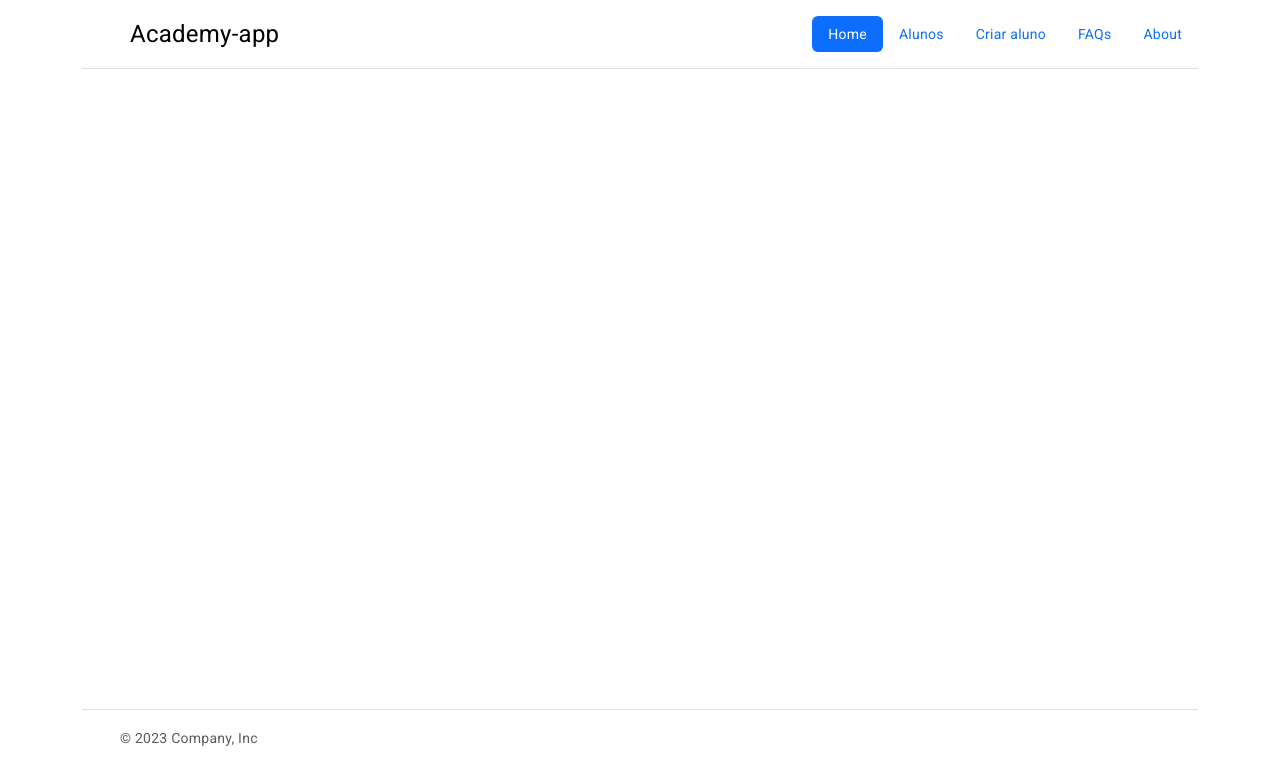
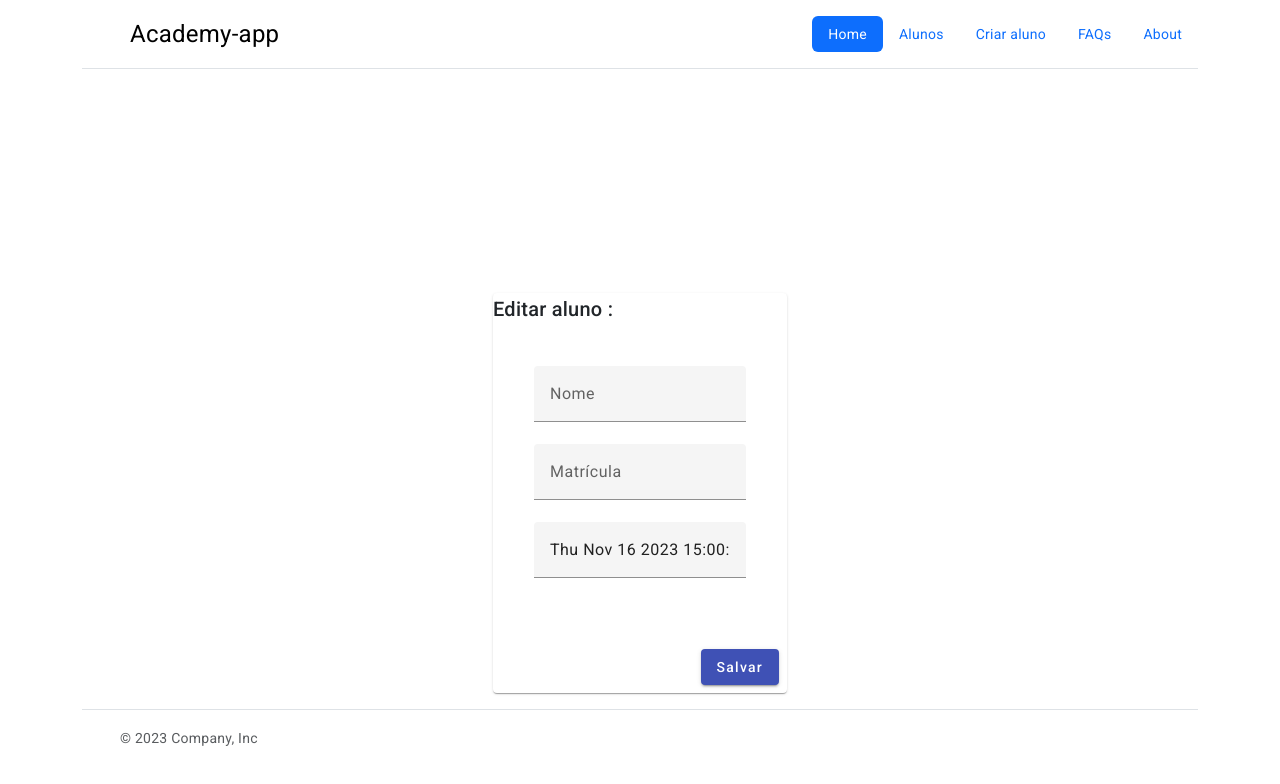
Before and after one commit to Mathruu/Academify-app, an Angular app: page /edit-alunos/1 in a window 1280 px wide. Before the commit this address led to /. Shown: the top 784 px of the page. Built offline with nearby package versions, Linux system fonts and the light colour scheme; no server answers.

Commit message:
feat: serviço de editar aluno, novo model

```diff
--- a/src/app/app-routing.module.ts
+++ b/src/app/app-routing.module.ts
@@ -1,6 +1,7 @@
 import { NgModule } from '@angular/core';
 import { RouterModule, Routes } from '@angular/router';
 import { CreateAlunosComponent } from './create-alunos/create-alunos.component';
+import { EditAlunosComponent } from './edit-alunos/edit-alunos.component';
 import { ListAlunosComponent } from './list-alunos/list-alunos.component';
 import { MainComponent } from './main/main.component';
 
@@ -9,6 +10,7 @@ const routes: Routes = [
   { path: 'main', component:MainComponent},
   { path: 'list-alunos', component: ListAlunosComponent},
   { path: 'create-alunos', component: CreateAlunosComponent},
+  { path: 'edit-alunos/:id', component: EditAlunosComponent}
 ];
 
 @NgModule({
--- a/src/app/edit-alunos/edit-alunos.component.css
+++ b/src/app/edit-alunos/edit-alunos.component.css
@@ -0,0 +1,17 @@
+.login-form-flex {
+    display: flex;
+    justify-content: center;
+    align-items: center;
+    height: 100%;
+}
+
+.button-flex-container {
+    display: flex;
+    width: 100%;
+    justify-content: flex-end;
+}
+
+.input {
+    margin: 10px;
+    padding: 15px;
+}
--- a/src/app/edit-alunos/edit-alunos.component.html
+++ b/src/app/edit-alunos/edit-alunos.component.html
@@ -1 +1,27 @@
-<p>edit-alunos works!</p>
+<div class="login-form-flex">
+    <mat-card>
+        <mat-card-title>
+            Editar aluno : {{ editedAluno.nome }}
+        </mat-card-title>
+        <div class="input">
+            <mat-card-content>
+                <mat-form-field>
+                    <input id="nome" [(ngModel)]="editedAluno.nome" matInput placeholder="Nome">
+                </mat-form-field>
+                <br />
+                <mat-form-field>
+                    <input id="matricula" [(ngModel)]="editedAluno.matricula" matInput placeholder="Matrícula" />
+                </mat-form-field>
+                <br />
+                <mat-form-field>
+                    <input id="matricula" [(ngModel)]="editedAluno.nascimento" matInput placeholder="Nascimento" />
+                </mat-form-field>
+            </mat-card-content>
+        </div>
+        <mat-card-actions>
+            <div class="button-flex-container">
+                <button (click)="salvarEdicao()" mat-raised-button color="primary">Salvar</button>
+            </div>
+        </mat-card-actions>
+    </mat-card>
+</div>
--- a/src/app/edit-alunos/edit-alunos.component.ts
+++ b/src/app/edit-alunos/edit-alunos.component.ts
@@ -1,11 +1,65 @@
 import { Component, OnInit } from '@angular/core';
 import { AlunoService } from '../shared/aluno.service';
+import { IListAlunos } from '../model/IListAlunos';
+import { MatTableDataSource } from '@angular/material/table';
+import { MatSnackBar } from '@angular/material/snack-bar';
+import { ActivatedRoute } from '@angular/router';
+import { IEditAluno } from '../model/IEditAluno';
 
 @Component({
   selector: 'app-edit-alunos',
   templateUrl: './edit-alunos.component.html',
   styleUrls: ['./edit-alunos.component.css']
 })
-export class EditAlunosComponent {
+export class EditAlunosComponent implements OnInit{
 
+
+  aluno: IListAlunos = { id: 0, nome: '', matricula: '', nascimento: new Date(), dataHoraCadastro: new Date() };
+  editedAluno: IEditAluno = { nome: '', matricula: '', nascimento: this.aluno.nascimento };
+
+  constructor(private route: ActivatedRoute, private alunoService: AlunoService) { }
+
+  ngOnInit(): void {
+    // Obtém o ID do aluno da rota
+    const alunoId = this.route.snapshot.paramMap.get('id');
+
+    // Recupera os detalhes do aluno com base no ID
+    if (alunoId) {
+      this.alunoService.getAlunoById(alunoId).subscribe(
+        (aluno: IListAlunos) => {
+          this.aluno = aluno;
+        },
+        (erro) => {
+          console.error('Erro ao obter detalhes do aluno:', erro);
+        }
+      );
+    }
+  }
+
+  salvarEdicao(): void {
+    const propriedadesEditadas: IEditAluno = {
+      nome: this.editedAluno.nome || this.aluno.nome,
+      matricula: this.editedAluno.matricula || this.aluno.matricula,
+      nascimento: this.editedAluno.nascimento || this.aluno.nascimento,
+    };
+
+    const alunoAtualizado: IListAlunos = { ...this.aluno, ...propriedadesEditadas };
+
+    // Lógica para salvar as edições do aluno
+    this.alunoService.editarAluno(alunoAtualizado).subscribe(
+      (response: any) => {
+        if (response) {
+          console.log('Aluno atualizado com sucesso!');
+          // Lógica adicional, se necessário
+        } else if (response.error) {
+          console.error('Erro ao atualizar aluno. Detalhes:', response.error);
+          // Lógica de tratamento de erro, se necessário
+        }
+      },
+      (erro) => {
+        console.error('Erro na solicitação HTTP:', erro);
+        // Lógica de tratamento de erro, se necessário
+      }
+    );
+  }
 }
--- a/src/app/list-alunos/list-alunos.component.css
+++ b/src/app/list-alunos/list-alunos.component.css
@@ -5,3 +5,7 @@
     padding: 65px;
     width: 100%;
 }
+
+.buttons-container{
+    display: flex;
+}
--- a/src/app/list-alunos/list-alunos.component.html
+++ b/src/app/list-alunos/list-alunos.component.html
@@ -29,13 +29,16 @@
             <td mat-cell *matCellDef="let row"> {{row.dataHoraCadastro}} </td>
         </ng-container>
 
+        <div class="buttons-container">
         <ng-container matColumnDef="acoes">
             <th mat-header-cell *matHeaderCellDef> AÇÕES </th>
+
             <td mat-cell *matCellDef="let row">
-                <!-- <button type="button" class="btn btn-primary" (click)="">Edit</button> -->
+                <button type="button" class="btn btn-primary" (click)="editarAluno(row.id)">Edit</button>
                 <button type="button" class="btn btn-danger" (click)="deletarAluno(row)">Delete</button>
             </td>
         </ng-container>
+    </div>
 
         <tr mat-header-row *matHeaderRowDef="displayedColumns"></tr>
         <tr mat-row *matRowDef="let row; columns: displayedColumns"></tr>
--- a/src/app/list-alunos/list-alunos.component.ts
+++ b/src/app/list-alunos/list-alunos.component.ts
@@ -5,6 +5,7 @@ import { MatPaginator } from '@angular/material/paginator';
 import { MatSort } from '@angular/material/sort';
 import { AlunoService } from '../shared/aluno.service';
 import { MatSnackBar } from '@angular/material/snack-bar';
+import { Router } from '@angular/router';
 
 @Component({
   selector: 'app-list-alunos',
@@ -21,14 +22,13 @@ export class ListAlunosComponent implements OnInit {
   @ViewChild(MatSort, { static: true }) sort: MatSort | undefined;
 
 
-  constructor(private alunoService: AlunoService, private snackBar: MatSnackBar) {
+  constructor(private alunoService: AlunoService, private snackBar: MatSnackBar, private router: Router) {
     this.alunoService.getAlunos().subscribe((alunos: IListAlunos[]) => {
       this.dataSource.data = alunos;
     });
   }
 
   ngOnInit() {
-    // this.atualizarLista();
     if (this.paginator) {
       this.dataSource.paginator = this.paginator;
     }
@@ -36,28 +36,6 @@ export class ListAlunosComponent implements OnInit {
       this.dataSource.sort = this.sort;
     }
   }
-
-  // deletarAluno(aluno: IListAlunos): void {
-  //   console.log("Aluno a ser excluído:", aluno);
-
-  //   this.alunoService.deleteAluno(aluno).subscribe(
-  //     (response: any) => {
-  //       console.log("Resposta do serviço:", response);
-
-  //       if (response && response.success) {
-  //         this.dataSource.data = response.data;
-  //         this.mostarSnackBar('Aluno excluído com sucesso!');
-  //       } else if (response && response.error) {
-  //         console.error("Erro ao excluir aluno. Detalhes:", response.error);
-  //         this.mostarSnackBar('Falha ao excluir aluno!');
-  //       }
-  //     },
-  //     (erro) => {
-  //       console.error("Erro na solicitação HTTP:", erro);
-  //       this.mostarSnackBar('Falha ao excluir aluno!');
-  //     }
-  //   );
-  // }
 
   deletarAluno(aluno: IListAlunos): void {
     console.log("Aluno a ser excluído:", aluno);
@@ -80,6 +58,12 @@ export class ListAlunosComponent implements OnInit {
         this.mostarSnackBar('Falha ao excluir aluno!');
       }
     );
+  }
+
+
+  editarAluno(id: number): void {
+    console.log("Editar aluno");
+    this.router.navigate(['/edit-alunos', id]);
   }
 
   private atualizarLista(): void {
--- /dev/null
+++ b/src/app/model/IEditAluno.ts
@@ -0,0 +1,5 @@
+export interface IEditAluno {
+    nome: string;
+    matricula: string;
+    nascimento: Date;
+}
--- a/src/app/shared/aluno.service.ts
+++ b/src/app/shared/aluno.service.ts
@@ -19,21 +19,14 @@ export class AlunoService {
     return this.http.get<any>(`${this.apiURL}api/aluno/listar`);
   }
 
+  public getAlunoById(id: string): Observable<any> {
+    return this.http.get<any>(`${this.apiURL}api/aluno/get/${id}`);
+  }
+
   public addAluno(aluno: any): Observable<any> {
     return this.http.post<any>(`${this.apiURL}api/aluno/incluir`, aluno);
   }
 
-  // public deleteAluno(aluno: any): Observable<any> {
-  //   return this.http.delete<any>(`${this.apiURL}api/aluno/remover`, aluno);
-  // }
-
-//  public deleteAluno(aluno: IListAlunos): Observable<any> {
-//     const options = {
-//       body: aluno,
-//     };
-
-//     return this.http.request('delete', `${this.apiURL}api/aluno/remover`, options);
-//   }
 
 public deleteAluno(aluno: IListAlunos): Observable<any> {
   const options = {
@@ -45,8 +38,16 @@ public deleteAluno(aluno: IListAlunos): Observable<any> {
   );
 }
 
+  public editarAluno(aluno: IListAlunos): Observable<any> {
+    return this.http.put<any>(`${this.apiURL}api/aluno/editar`, aluno);
+  }
+
 
   public atualizarListaAlunos(): Observable<IListAlunos[]> {
     return this.http.get<IListAlunos[]>(`${this.apiURL}api/aluno/listar`);
   }
+
+  // public atualizarAluno(aluno: IListAlunos): Observable<any> {
+  //   return this.http.put<any>(`${this.apiURL}api/aluno/atualizar/${aluno.id}`, aluno);
+  // }
 }
```
Also changed, not shown: src/app/app.module.ts (+6 -2 lines).
